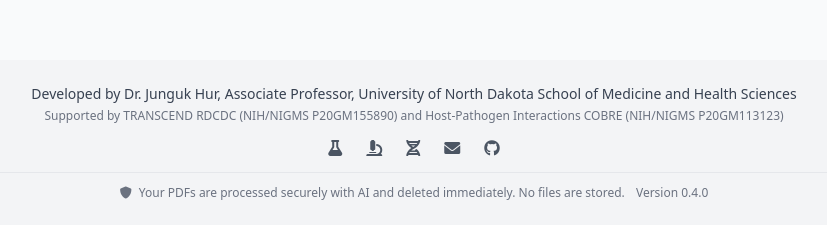
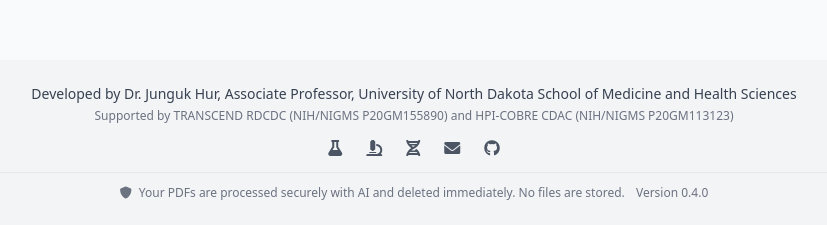
Before and after one commit to CTR-TRANSCEND/research-pdf-renamer, a Flask app: page / in a window 1280 px wide. Shown: the part 681-906 px from the top of the page, without its empty margins (226-1053 px from the left). Run offline with Flask 3, Linux system fonts and the light colour scheme; some libraries are stand-ins or nearby versions.

Commit message:
docs: correct COBRE name to HPI-COBRE CDAC

```diff
--- a/frontend/templates/base.html
+++ b/frontend/templates/base.html
@@ -68,7 +68,7 @@
                     </p>
                     <p class="text-gray-500 text-xs mt-1">
                         Supported by <a href="https://med.und.edu/research/transcend/index.html" target="_blank" rel="noopener noreferrer" class="hover:text-indigo-600 transition">TRANSCEND RDCDC</a> (NIH/NIGMS P20GM155890)
-                        and Host-Pathogen Interactions COBRE (NIH/NIGMS P20GM113123)
+                        and HPI-COBRE CDAC (NIH/NIGMS P20GM113123)
                     </p>
                     <!-- Links -->
                     <div class="flex justify-center items-center space-x-6 mt-3">
```
Also changed, not shown: README.md.
